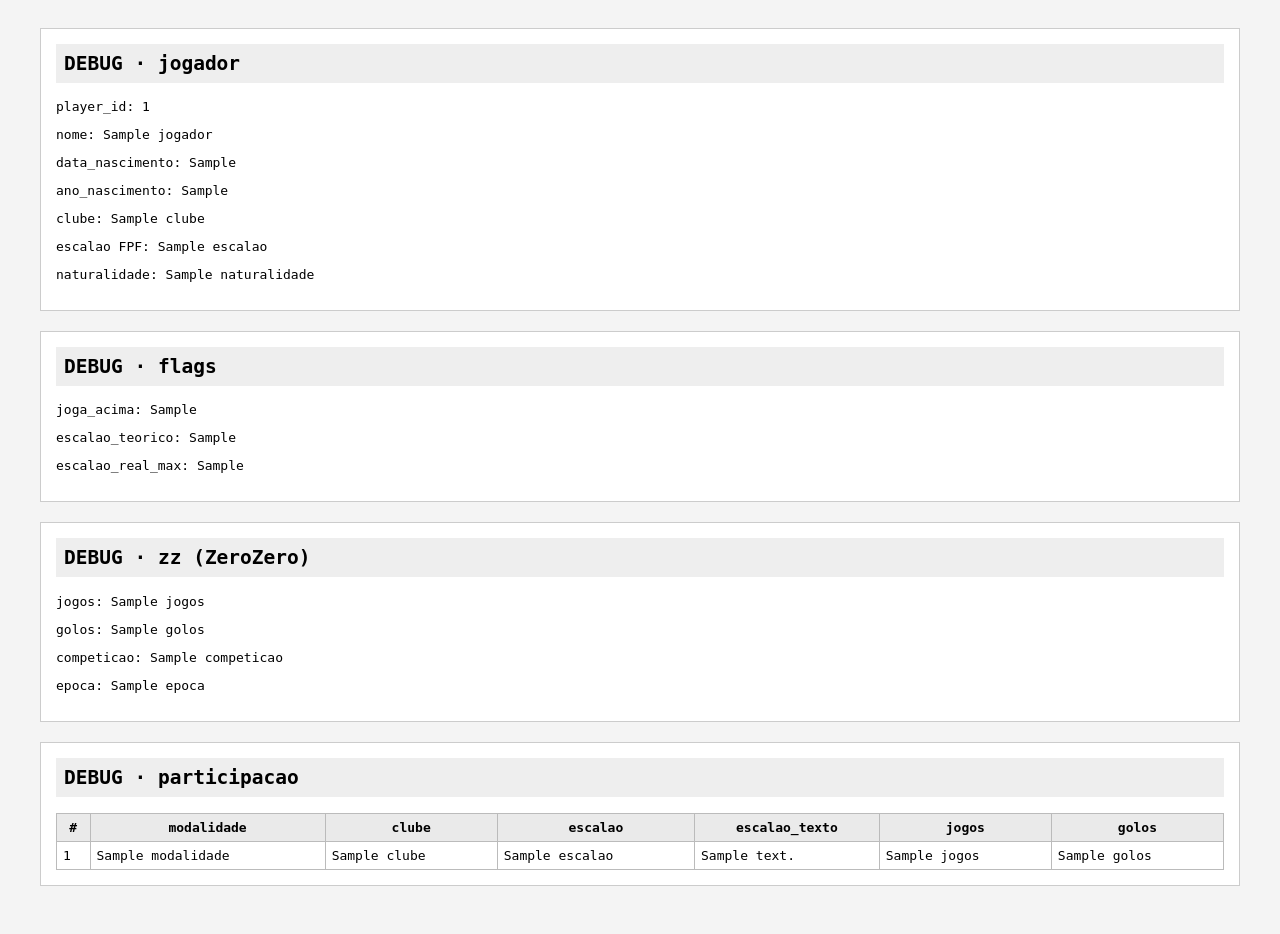
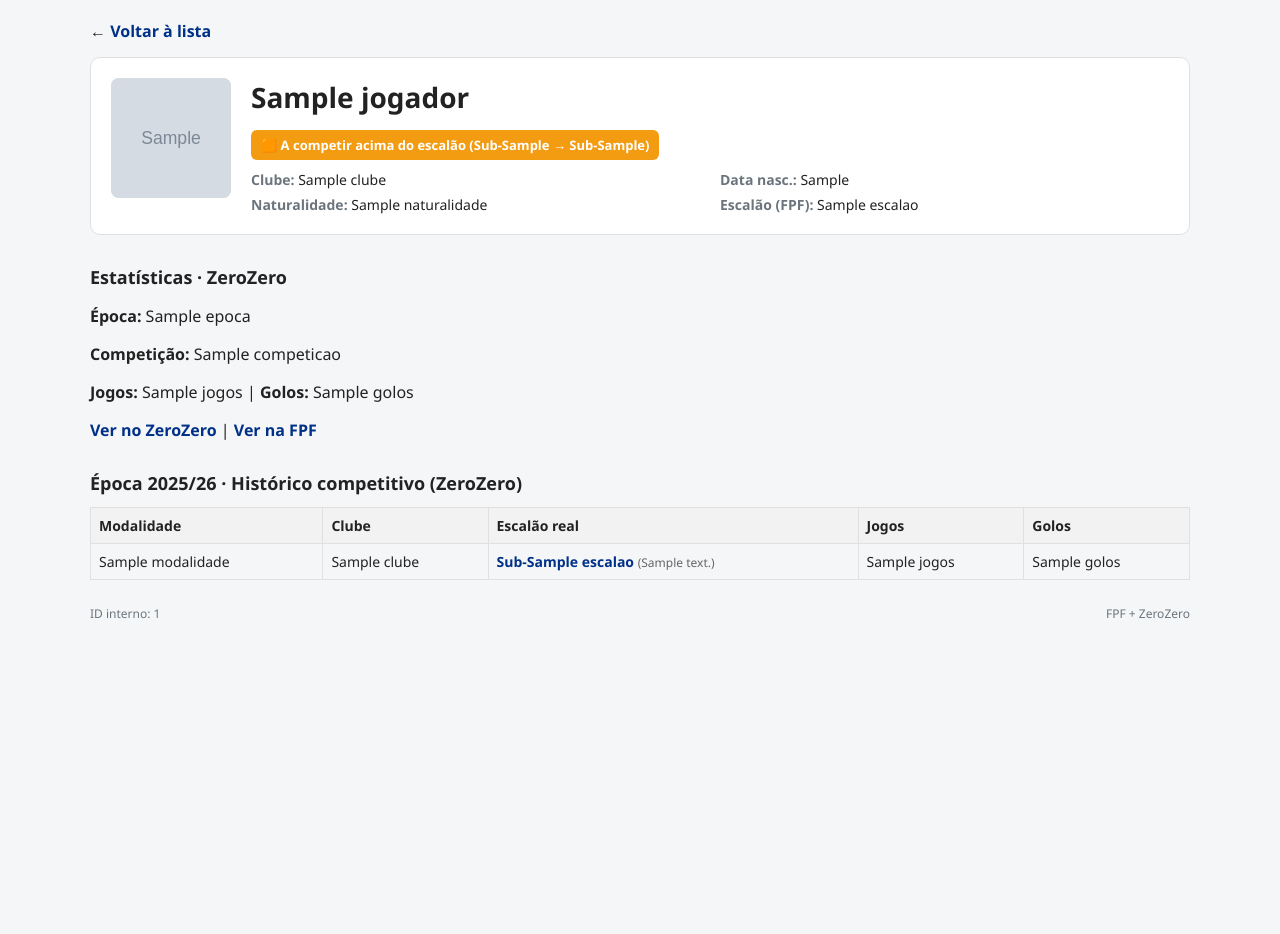
Before and after one commit to FCPSCC/jogadores-fpf, a Flask app: template templates/jogador.html in a window 1280 px wide. After the commit the page ends 619 px from the top, so only its background shows below. Run offline with Flask 3, Linux system fonts and the light colour scheme; the template is opened without the code that fills it: most values are stand-ins (such as "Sample title", 1, 10 or a date in 2020); grey boxes marked "Sample" are stand-in pictures.

Commit message:
Remover modo DEBUG e restaurar ficha final do jogador

```diff
--- a/templates/jogador.html
+++ b/templates/jogador.html
@@ -2,81 +2,243 @@
 <html lang="pt">
 <head>
 <meta charset="UTF-8">
-<title>DEBUG Jogador</title>
+<title>{{ jogador["nome"] }}</title>
 
 <style>
-body { font-family: monospace; background:#f4f4f4; }
-.container { max-width:1200px; margin:auto; padding:20px; }
-.section { background:#fff; border:1px solid #ccc; margin-bottom:20px; padding:15px; }
-.section h2 { margin-top:0; background:#eee; padding:8px; }
-table { border-collapse:collapse; width:100%; }
-th,td { border:1px solid #bbb; padding:6px; }
-th { background:#eaeaea; }
+:root {
+    --bg: #f4f6f8;
+    --card: #ffffff;
+    --porto-blue: #003087;
+    --secondary: #6c757d;
+    --border: #e0e0e0;
+}
+
+body {
+    font-family: "Segoe UI", Arial, sans-serif;
+    margin: 0;
+    background: var(--bg);
+    color: #222;
+}
+
+.container {
+    max-width: 1100px;
+    margin: 0 auto;
+    padding: 20px;
+}
+
+a {
+    color: var(--porto-blue);
+    font-weight: 600;
+    text-decoration: none;
+}
+a:hover { text-decoration: underline; }
+
+.top-bar {
+    margin-bottom: 15px;
+    font-weight: 600;
+}
+
+/* CABEÇALHO */
+.player-header {
+    background: var(--card);
+    padding: 20px;
+    border-radius: 10px;
+    border: 1px solid var(--border);
+    display: grid;
+    grid-template-columns: 120px 1fr;
+    gap: 20px;
+}
+
+/* Destaque FC Porto */
+.player-header.porto {
+    background: linear-gradient(135deg, var(--porto-blue), #001b4d);
+    color: #fff;
+}
+.player-header.porto .label,
+.player-header.porto .value,
+.player-header.porto .player-name {
+    color: #fff;
+}
+
+/* FOTO */
+.photo {
+    width: 120px;
+    height: 120px;
+    border-radius: 8px;
+    overflow: hidden;
+    background: #e5e5e5;
+}
+.photo img {
+    width: 100%;
+    height: 100%;
+    object-fit: cover;
+}
+
+/* INFO */
+.player-name {
+    font-size: 28px;
+    font-weight: 800;
+    margin-bottom: 8px;
+}
+.player-meta {
+    display: grid;
+    grid-template-columns: repeat(2, 1fr);
+    row-gap: 6px;
+    column-gap: 20px;
+    font-size: 14px;
+}
+.label {
+    color: var(--secondary);
+    font-weight: 600;
+}
+.value {
+    font-weight: 500;
+}
+
+/* BADGE JOGA ACIMA */
+.badge-up {
+    display: inline-block;
+    margin: 6px 0 10px 0;
+    background: #f39c12;
+    color: #fff;
+    font-size: 13px;
+    font-weight: 700;
+    padding: 6px 10px;
+    border-radius: 6px;
+}
+
+/* SEÇÕES */
+.section {
+    margin-top: 30px;
+}
+.section-title {
+    font-size: 18px;
+    font-weight: 700;
+    margin-bottom: 12px;
+}
+
+/* HISTÓRICO */
+.table-historico {
+    width: 100%;
+    border-collapse: collapse;
+    font-size: 14px;
+}
+.table-historico th,
+.table-historico td {
+    border: 1px solid var(--border);
+    padding: 8px;
+    text-align: left;
+}
+.table-historico th {
+    background: #f2f2f2;
+}
+.badge-escalao {
+    font-weight: bold;
+    color: #003087;
+}
+
+/* FOOTER */
+.footer {
+    margin-top: 25px;
+    font-size: 12px;
+    color: var(--secondary);
+    display: flex;
+    justify-content: space-between;
+}
 </style>
 </head>
 
 <body>
 <div class="container">
 
-<div class="section">
-<h2>DEBUG · jogador</h2>
-<p>player_id: {{ jogador["player_id"] }}</p>
-<p>nome: {{ jogador["nome"] }}</p>
-<p>data_nascimento: {{ jogador["data_nascimento"] }}</p>
-<p>ano_nascimento: {{ jogador["ano_nascimento"] }}</p>
-<p>clube: {{ jogador["clube"] }}</p>
-<p>escalao FPF: {{ jogador["escalao"] }}</p>
-<p>naturalidade: {{ jogador["naturalidade"] }}</p>
+<div class="top-bar">
+    ← <a href="/">Voltar à lista</a>
 </div>
 
-<div class="section">
-<h2>DEBUG · flags</h2>
-<p>joga_acima: {{ joga_acima }}</p>
-<p>escalao_teorico: {{ escalao_teorico }}</p>
-<p>escalao_real_max: {{ escalao_real_max }}</p>
+<!-- CABEÇALHO -->
+<div class="player-header {% if jogador['clube'] and 'porto' in jogador['clube']|lower %}porto{% endif %}">
+    <div class="photo">
+        <img
+            src="{{ zz['foto_url'] if zz and zz['foto_url'] else url_for('static', filename='sem_foto.png') }}"
+            alt="Foto do jogador"
+            onerror="this.src='{{ url_for('static', filename='sem_foto.png') }}';"
+        >
     </div>
 
-<div class="section">
-<h2>DEBUG · zz (ZeroZero)</h2>
-{% if zz %}
-<p>jogos: {{ zz["jogos"] }}</p>
-<p>golos: {{ zz["golos"] }}</p>
-<p>competicao: {{ zz["competicao"] }}</p>
-<p>epoca: {{ zz["epoca"] }}</p>
-{% else %}
-<p>zz = None</p>
+    <div>
+        <div class="player-name">{{ jogador["nome"] }}</div>
+
+        {% if joga_acima %}
+        <div class="badge-up">
+            🟧 A competir acima do escalão (Sub‑{{ escalao_teorico }} → Sub‑{{ escalao_real_max }})
+        </div>
         {% endif %}
+
+        <div class="player-meta">
+            <div><span class="label">Clube:</span> <span class="value">{{ jogador["clube"] or "—" }}</span></div>
+            <div><span class="label">Data nasc.:</span> <span class="value">{{ jogador["data_nascimento"] or "—" }}</span></div>
+            <div><span class="label">Naturalidade:</span> <span class="value">{{ jogador["naturalidade"] or "—" }}</span></div>
+            <div><span class="label">Escalão (FPF):</span> <span class="value">{{ jogador["escalao"] or "—" }}</span></div>
+        </div>
+    </div>
 </div>
 
+<!-- ESTATÍSTICAS ZEROZERO -->
+{% if zz %}
 <div class="section">
-<h2>DEBUG · participacao</h2>
+    <div class="section-title">Estatísticas · ZeroZero</div>
+    <p><strong>Época:</strong> {{ zz["epoca"] }}</p>
+    <p><strong>Competição:</strong> {{ zz["competicao"] }}</p>
+    <p><strong>Jogos:</strong> {{ zz["jogos"] }} | <strong>Golos:</strong> {{ zz["golos"] }}</p>
+    <p>
+        {% if zz["zz_player_url"] %}
+        <a href="{{ zz['zz_player_url'] }}" target="_blank">Ver no ZeroZero</a> |
+        {% endif %}
+        <a href="https://www.fpf.pt/pt/Jogadores/Ficha-de-Jogador/playerId/{{ jogador['player_id'] }}" target="_blank">
+            Ver na FPF
+        </a>
+    </p>
+</div>
+{% endif %}
+
+<!-- HISTÓRICO COMPETITIVO -->
+<div class="section">
+    <div class="section-title">Época 2025/26 · Histórico competitivo (ZeroZero)</div>
 
     {% if participacao %}
-<table>
+    <table class="table-historico">
+        <thead>
             <tr>
-<th>#</th>
-<th>modalidade</th>
-<th>clube</th>
-<th>escalao</th>
-<th>escalao_texto</th>
-<th>jogos</th>
-<th>golos</th>
+                <th>Modalidade</th>
+                <th>Clube</th>
+                <th>Escalão real</th>
+                <th>Jogos</th>
+                <th>Golos</th>
             </tr>
+        </thead>
+        <tbody>
             {% for p in participacao %}
             <tr>
-<td>{{ loop.index }}</td>
                 <td>{{ p["modalidade"] }}</td>
                 <td>{{ p["clube"] }}</td>
-<td>{{ p["escalao"] }}</td>
-<td>{{ p["escalao_texto"] }}</td>
+                <td>
+                    <span class="badge-escalao">Sub‑{{ p["escalao"] }}</span>
+                    <span style="font-size:12px; color:#666;">({{ p["escalao_texto"] }})</span>
+                </td>
                 <td>{{ p["jogos"] }}</td>
                 <td>{{ p["golos"] }}</td>
             </tr>
             {% endfor %}
+        </tbody>
     </table>
     {% else %}
-<p>participacao = lista vazia</p>
+    <p>Sem registos de participação na época corrente.</p>
     {% endif %}
+</div>
+
+<div class="footer">
+    <div>ID interno: {{ jogador["player_id"] }}</div>
+    <div>FPF + ZeroZero</div>
 </div>
 
 </div>
```
Lines whose indentation alone changed are shown as unchanged.
